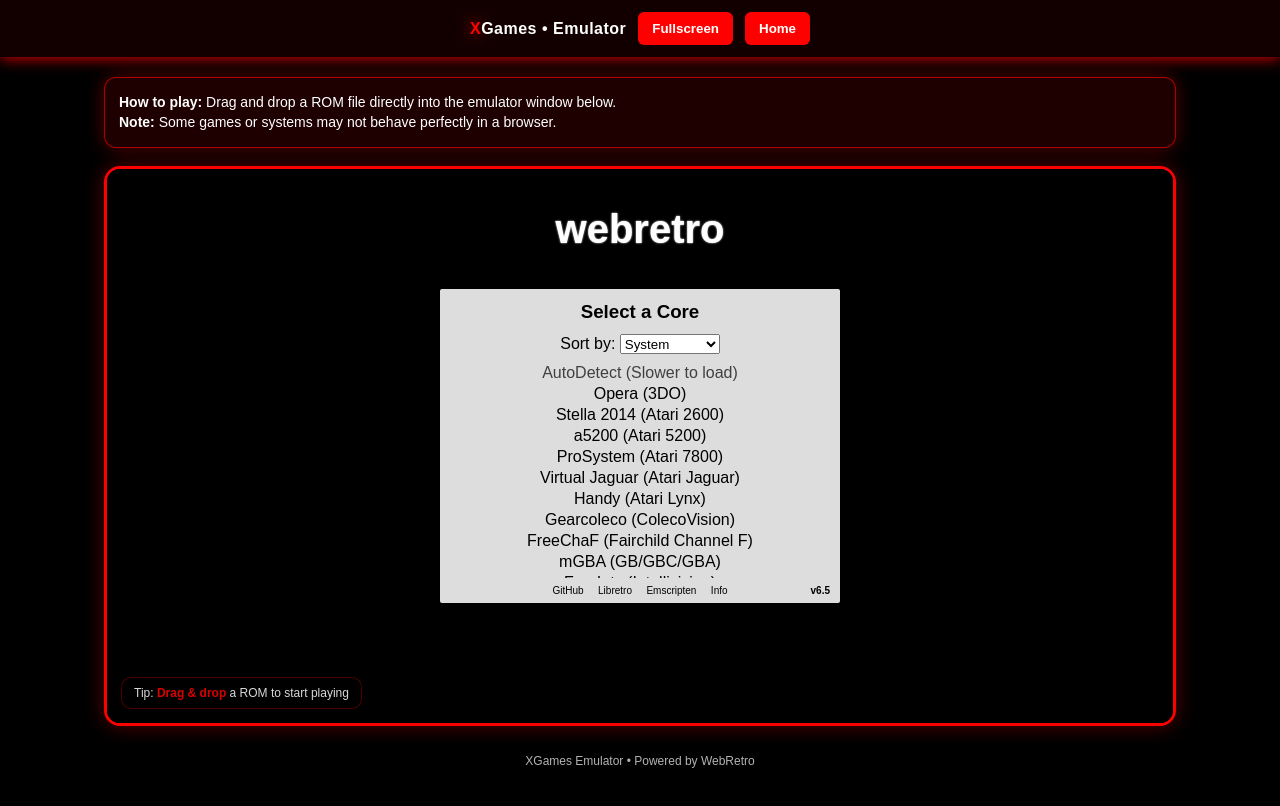
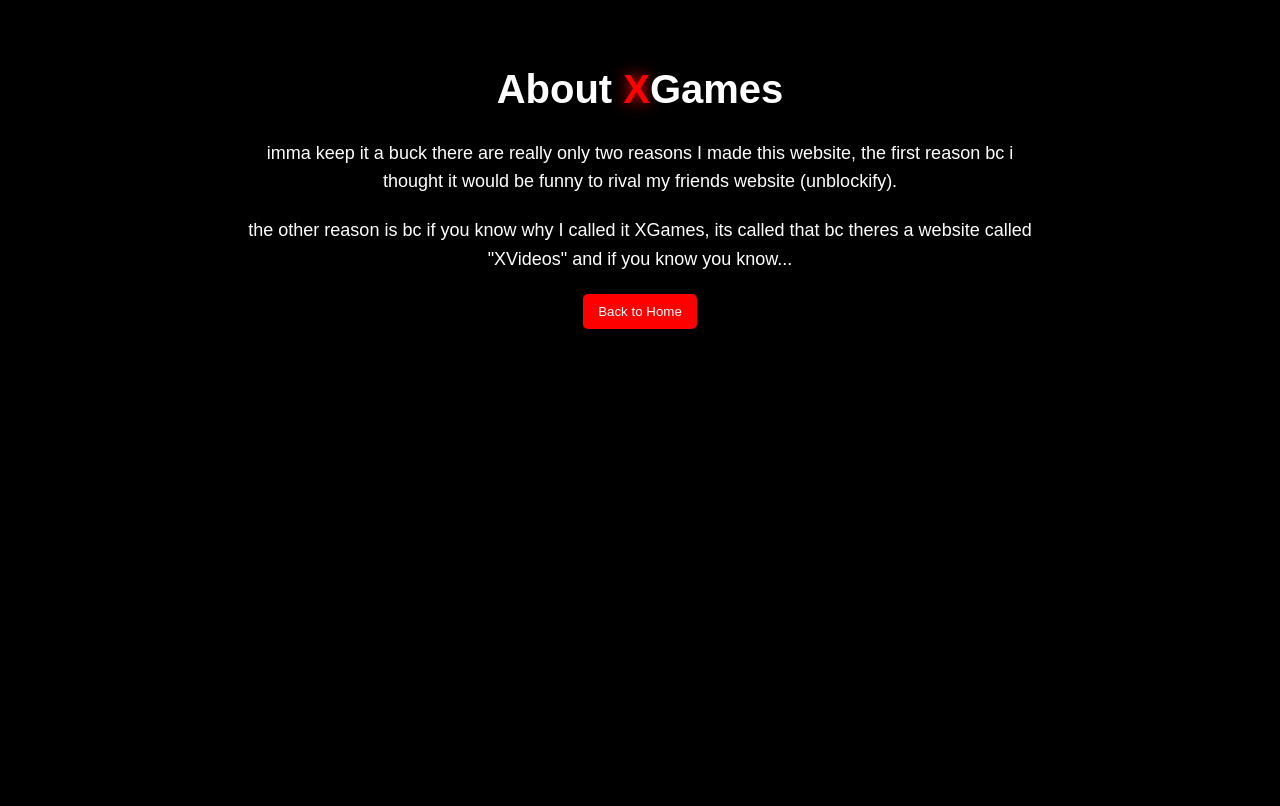
Before and after one commit to Ketchupsupercool/XGames, a website: page other pages/emulator.html in a window 1280 px wide. Drawn offline with Linux system fonts and the light colour scheme; no server answers.

Commit message:
Update emulator.html

```diff
--- a/other pages/emulator.html
+++ b/other pages/emulator.html
@@ -1,179 +1,75 @@
 <!DOCTYPE html>
-<html lang="en">
+<html>
 <head>
-  <meta charset="UTF-8" />
-  <title>Emulator • XGames</title>
+    <title>About - XGames</title>
 
   <link rel="icon" href="/icons/favicon.ico">
   <link rel="icon" type="image/png" href="/icons/favicon.png">
   <link rel="icon" type="image/svg+xml" href="/icons/favicon.svg">
 
-<meta name="viewport" content="width=device-width, initial-scale=1.0"/>
 <style>
-    :root{
-      --x-red:#ff0000;
-      --border: rgba(255,0,0,0.65);
-      --glow: rgba(255,0,0,0.35);
+        body {
+            margin: 0;
+            font-family: Arial, sans-serif;
+            background-color: black;
+            color: white;
+            text-align: center;
         }
 
-    *{ box-sizing:border-box; }
-
-    body{
-      margin:0;
-      font-family: Arial, sans-serif;
-      color:#fff;
-      background:#000;
-      overflow-y:auto;
+        .container {
+            padding: 40px;
         }
 
-    a{ color:inherit; text-decoration:none; }
-
-    /* Top bar */
-    .topbar{
-      position:sticky;
-      top:0;
-      z-index:10;
-      background:rgba(20,0,0,0.95);
-      padding:12px 10px;
-      box-shadow:0 0 15px var(--x-red);
-      display:flex;
-      gap:12px;
-      justify-content:center;
-      align-items:center;
-      flex-wrap:wrap;
+        h1 {
+            font-size: 40px;
         }
 
-    .brand{
-      font-weight:bold;
-      letter-spacing:.5px;
-    }
-    .brand .x{
-      color:var(--x-red);
-      text-shadow:0 0 15px var(--x-red);
+        .red-x {
+            color: red;
+            text-shadow: 0 0 15px red;
         }
 
-    button{
-      background:var(--x-red);
-      color:#fff;
-      border:none;
-      border-radius:6px;
-      padding:9px 14px;
-      cursor:pointer;
-      font-weight:bold;
-    }
-    button:hover{
-      background:darkred;
-      box-shadow:0 0 10px var(--x-red);
+        p {
+            max-width: 800px;
+            margin: 20px auto;
+            font-size: 18px;
+            line-height: 1.6;
         }
 
-    /* Page content */
-    .content{
-      max-width:1100px;
-      margin:0 auto;
-      padding:20px 14px 40px;
-      display:flex;
-      flex-direction:column;
-      gap:18px;
+        button {
+            padding: 10px 15px;
+            border: none;
+            background: red;
+            color: white;
+            border-radius: 5px;
+            cursor: pointer;
         }
 
-    .info{
-      background: rgba(255,0,0,0.12);
-      border:1px solid var(--border);
-      border-radius:12px;
-      padding:14px;
-      box-shadow:0 0 18px var(--glow);
-      font-size:14px;
-      line-height:1.45;
-    }
-
-    /* Emulator container */
-    .emu-shell{
-      width:100%;
-      height:70vh;
-      min-height:420px;
-      border:3px solid var(--x-red);
-      border-radius:16px;
-      overflow:hidden;
-      background:#000;
-      box-shadow:0 0 20px var(--glow);
-      position:relative;
-    }
-
-    iframe{
-      width:100%;
-      height:100%;
-      border:0;
-      background:#000;
-    }
-
-    .overlay{
-      position:absolute;
-      left:14px;
-      bottom:14px;
-      padding:8px 12px;
-      border-radius:10px;
-      border:1px solid rgba(255,0,0,0.35);
-      background: rgba(0,0,0,0.55);
-      font-size:12px;
-      opacity:0.85;
-      pointer-events:none;
-    }
-    .overlay b{ color:var(--x-red); }
-
-    footer{
-      text-align:center;
-      opacity:0.7;
-      font-size:12px;
-      margin-top:10px;
+        button:hover {
+            background: darkred;
+            box-shadow: 0 0 10px red;
         }
     </style>
 </head>
 
 <body>
 
-  <div class="topbar">
-    <div class="brand"><span class="x">X</span>Games • Emulator</div>
-    <button id="fullscreenBtn">Fullscreen</button>
-    <a href="/index.html"><button>Home</button></a>
+<div class="container">
+    <h1>About <span class="red-x">X</span>Games</h1>
+
+    <p>
+	imma keep it a buck there are really only two reasons I made this website, the first reason bc i thought it would be funny to rival my friends website (unblockify).
+    </p>
+
+    <p>
+        the other reason is bc if you know why I called it XGames, its called that bc theres a website called "XVideos" and if you know you know...
+    </p>
+
+   <a href="../index.html">
+       <button>Back to Home</button>
+   </a>
+
 </div>
-
-  <div class="content">
-    <div class="info">
-      <b>How to play:</b> Drag and drop a ROM file directly into the emulator window below.
-      <br>
-      <b>Note:</b> Some games or systems may not behave perfectly in a browser.
-    </div>
-
-    <div class="emu-shell" id="emuShell">
-      <iframe src="/webretro/index.html" allowfullscreen></iframe>
-      <div class="overlay">Tip: <b>Drag &amp; drop</b> a ROM to start playing</div>
-    </div>
-
-    <footer>
-      XGames Emulator • Powered by WebRetro
-    </footer>
-  </div>
-
-  <script>
-    const fsBtn = document.getElementById("fullscreenBtn");
-    const emuShell = document.getElementById("emuShell");
-
-    fsBtn.addEventListener("click", () => {
-      if (!document.fullscreenElement) {
-        emuShell.requestFullscreen?.();
-        fsBtn.textContent = "Exit Fullscreen";
-      } else {
-        document.exitFullscreen?.();
-        fsBtn.textContent = "Fullscreen";
-      }
-    });
-
-    document.addEventListener("fullscreenchange", () => {
-      if (!document.fullscreenElement) {
-        fsBtn.textContent = "Fullscreen";
-      }
-    });
-  </script>
 
 </body>
 </html>
```
Lines whose indentation alone changed are shown as unchanged.
